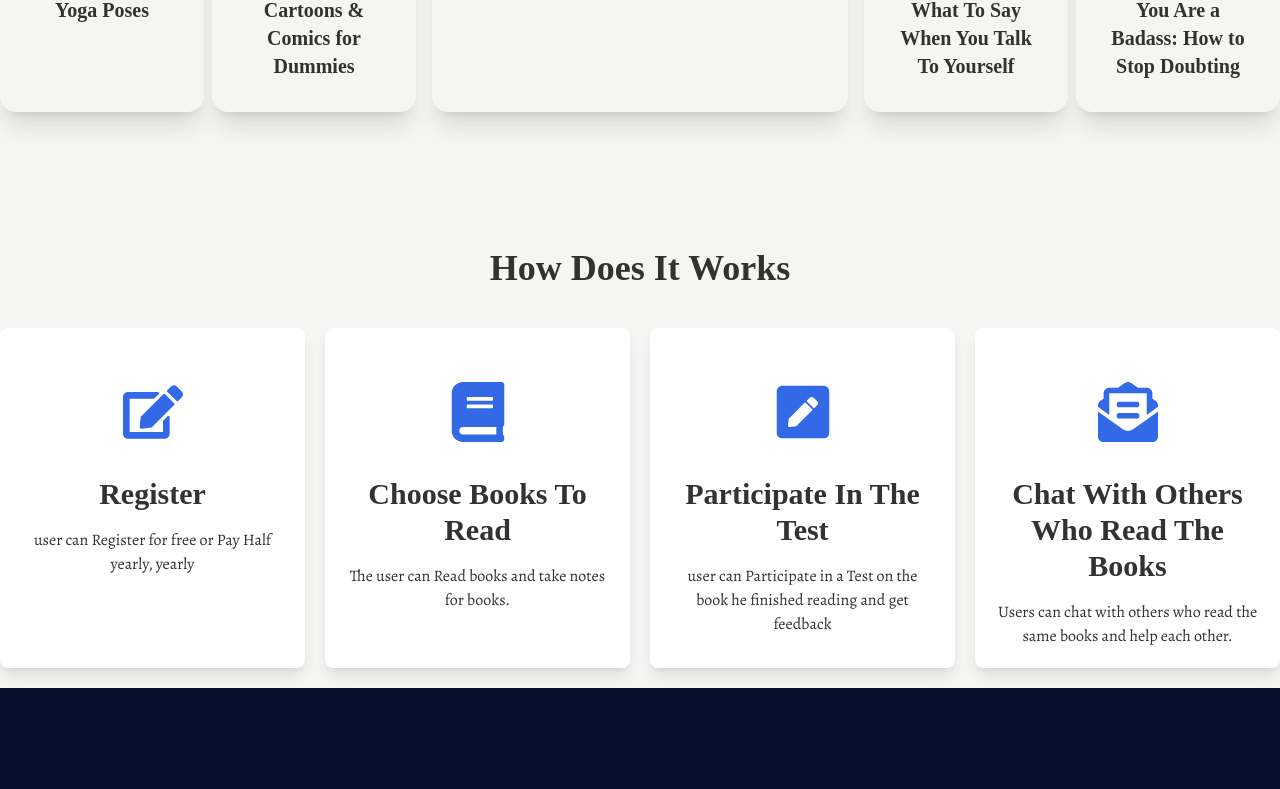
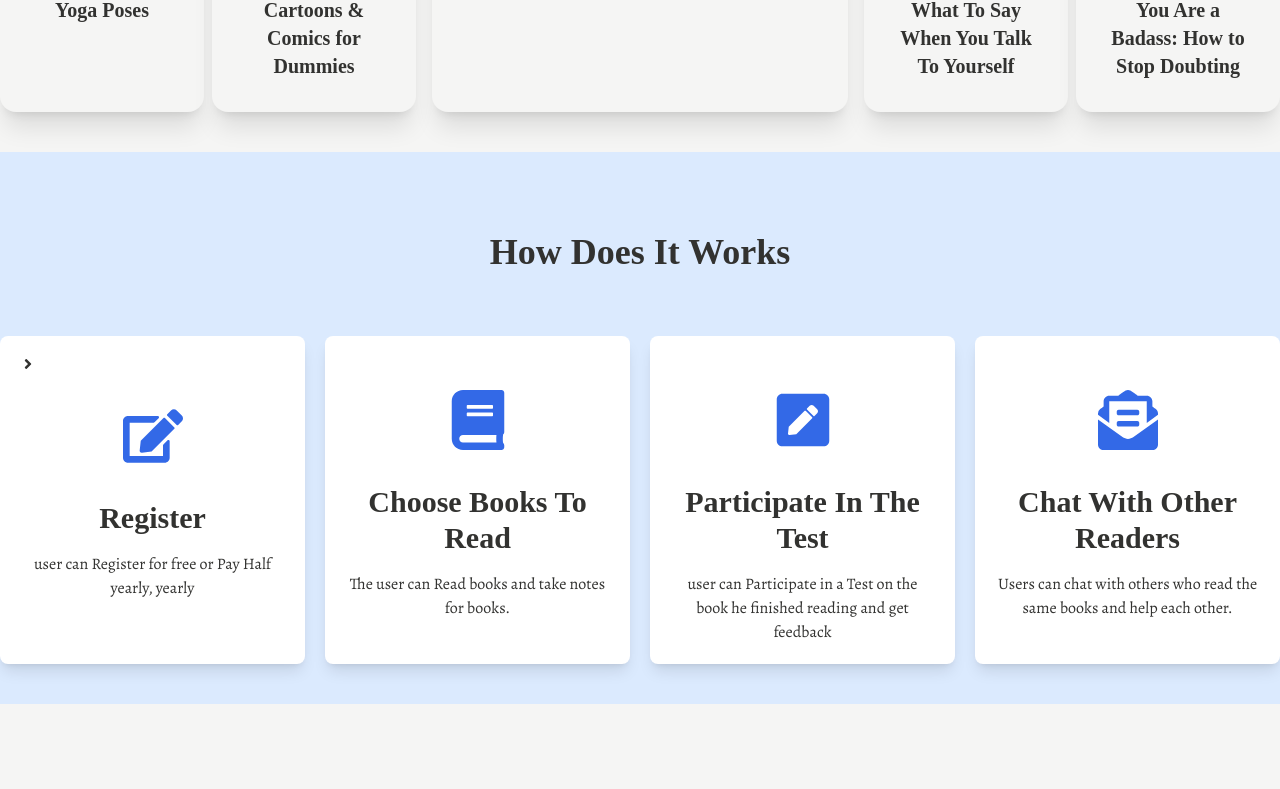
Before and after one commit to Sahariar/books-society, a Next.js app: page / in a window 1280 px wide. Shown: the part 1993-2782 px from the top of the page. Built offline with nearby package versions, Linux system fonts and the light colour scheme; a web font is replaced by a local one.

Commit message:
Overall Update

```diff
--- a/components/HomePage/HowDoesItWorks.js
+++ b/components/HomePage/HowDoesItWorks.js
@@ -1,38 +1,43 @@
-import {FaEdit, FaBook, FaPenSquare, FaEnvelopeOpenText} from 'react-icons/fa';
+import { FaEdit, FaBook, FaPenSquare, FaEnvelopeOpenText, FaAngleRight } from 'react-icons/fa';
 const HowDoesItWorks = () => {
     return (
-        <div className="container mx-auto pb-5">
-            <h1 className='text-center pb-10 pt-24 text-4xl font-bold'>
+        <div className='bg-blue-100'>
+            <div className="container mx-auto pb-10">
+                <h1 className='text-center pb-16 pt-20 text-4xl font-bold'>
                     How Does It Works
                 </h1>
                 <div className="grid gap-5 grid-cols-2 md:grid-cols-4">
-                <div className="bg-white p-5 rounded-lg shadow-lg">
+                    <div className="bg-white p-5 rounded-lg shadow-lg howDoesWorks">
+                        <div className="sign">
+                            <FaAngleRight/>
+                        </div>
                         <div className='flex justify-center items-center h-32'>
-                        <span><FaEdit className='text-6xl text-primary'/></span>
+                            <span><FaEdit className='text-6xl text-primary' /></span>
                         </div>
                         <h3 className='text-3xl font-semibold text-center mb-4'>Register</h3>
                         <p className='text-base text-center'>user can Register for free or Pay Half yearly, yearly</p>
                     </div>
-                <div className="bg-white p-5 rounded-lg shadow-lg">
+                    <div className="bg-white p-5 rounded-lg shadow-lg howDoesWorks">
                         <div className='flex justify-center items-center h-32'>
-                        <span><FaBook className='text-6xl text-primary'/></span>
+                            <span><FaBook className='text-6xl text-primary' /></span>
                         </div>
                         <h3 className='text-3xl font-semibold text-center mb-4'>Choose Books To Read</h3>
                         <p className='text-base text-center'>The user can Read books and take notes for books.</p>
                     </div>
-                <div className="bg-white p-5 rounded-lg shadow-lg">
+                    <div className="bg-white p-5 rounded-lg shadow-lg howDoesWorks">
                         <div className='flex justify-center items-center h-32'>
-                        <span><FaPenSquare className='text-6xl text-primary'/></span>
+                            <span><FaPenSquare className='text-6xl text-primary' /></span>
                         </div>
                         <h3 className='text-3xl font-semibold text-center mb-4'>Participate In The Test</h3>
                         <p className='text-base text-center'>user can Participate in a Test on the book he finished reading and get feedback</p>
                     </div>
-                <div className="bg-white p-5 rounded-lg shadow-lg">
+                    <div className="bg-white p-5 rounded-lg shadow-lg howDoesWorks">
                         <div className='flex justify-center items-center h-32'>
-                        <span><FaEnvelopeOpenText className='text-6xl text-primary'/></span>
+                            <span><FaEnvelopeOpenText className='text-6xl text-primary' /></span>
                         </div>
-                    <h3 className='text-3xl font-semibold text-center mb-4'>Chat With Others Who Read The Books</h3>
+                        <h3 className='text-3xl font-semibold text-center mb-4'>Chat With Other Readers</h3>
                         <p className='text-base text-center'>Users can chat with others who read the same books and help each other.</p>
+                    </div>
                 </div>
             </div>
         </div>
--- a/components/HomePage/PricingPlans.js
+++ b/components/HomePage/PricingPlans.js
@@ -1,8 +1,8 @@
 import {FaCheck} from 'react-icons/fa';
 const PricingPlans = () => {
     return (
-        <div className="bg-neutral">
-            <h1 className='text-white text-center pb-10 pt-24 text-4xl font-bold'>
+        <div className="">
+            <h1 className='text-center pb-5 pt-20 text-4xl font-bold'>
                     Pricing Plans
             </h1>
             <div className="grid grid-cols-1 gap-5 md:grid-cols-3 py-10 container mx-auto">
--- a/styles/globals.css
+++ b/styles/globals.css
@@ -19,3 +19,10 @@ h1,h2,h3,h4,h5,h6{
     transform: translateY(-15px);
     border-bottom: 5px solid rgb(50, 104, 231);
 }
+.howDoesWorks {
+    transition: all 0.2s ease-in !important;
+}
+.howDoesWorks:hover {
+    transform: scale(115%);
+    box-shadow: 0px 0px 20px 1px rgba(50, 104, 231, 0.493);
+}
```
Also changed, not shown: 1 other file (tests, documents, lock files or other folders). Lines whose indentation alone changed are shown as unchanged.
